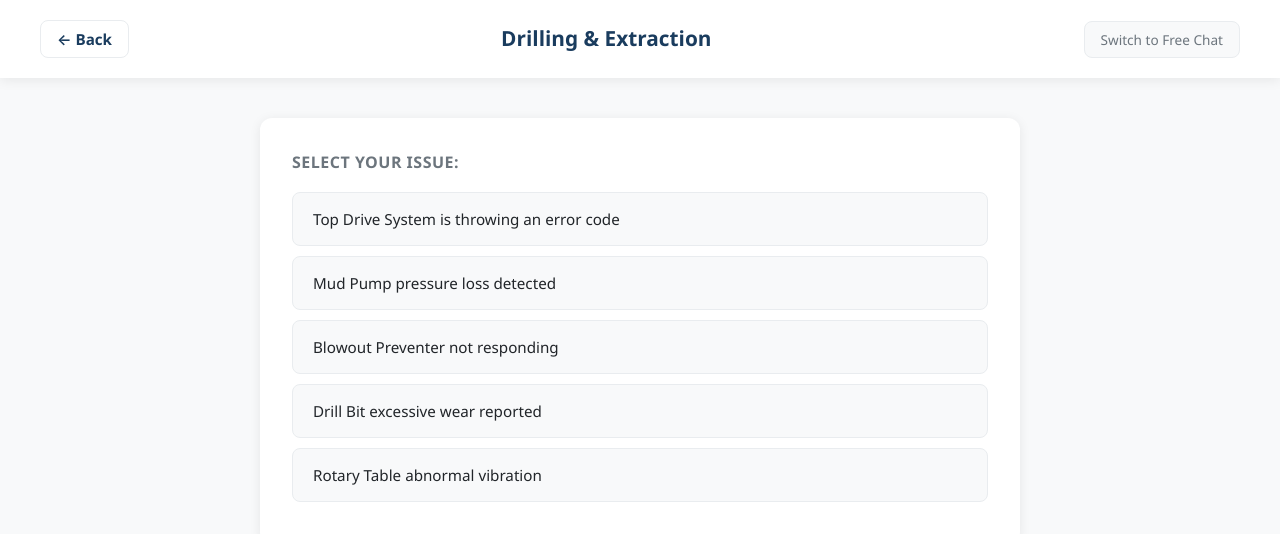
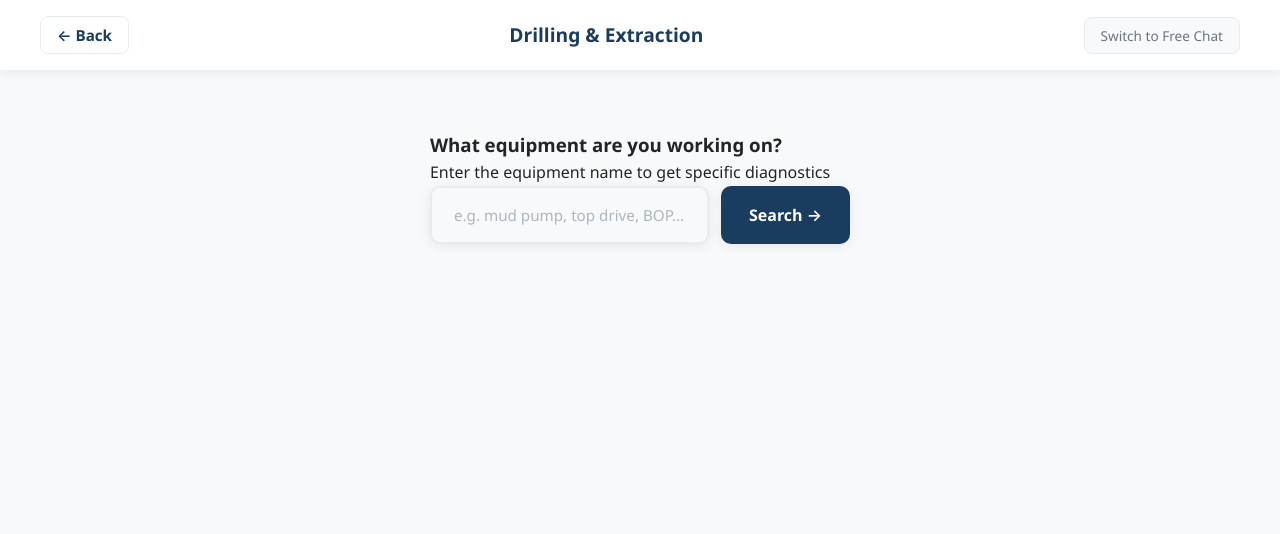
Before and after one commit to syedahmed-dot-bot/FIPA, a React app in the folder frontend/: page / in a window 1280 px wide. Both pictures are taken after a click on the element 464 px from the left and 450 px from the top of the page. Shown: the top 534 px of the page. Built offline with nearby package versions, Linux system fonts and the light colour scheme; the HTML template or start-up script is replaced by a standard one.

Commit message:
Frontend changes

```diff
--- a/frontend/src/components/GuidedWorkflow/GuidedWorkflow.css
+++ b/frontend/src/components/GuidedWorkflow/GuidedWorkflow.css
@@ -1,26 +1,76 @@
-.guided-workflow {
-  min-height: 100vh;
+.keyword-input-row {
   display: flex;
-  flex-direction: column;
-  background-color: var(--off-white);
+  gap: 12px;
+  max-width: 600px;
+  margin: 0 auto;
+  width: 100%;
 }
 
+.keyword-input {
+  flex: 1;
+  padding: 16px 22px;
+  border-radius: 10px;
+  border: 2px solid var(--light-gray);
+  font-size: 1rem;
+  font-family: inherit;
+  color: var(--dark);
+  background: var(--off-white);
+  transition: var(--transition);
+  box-shadow: var(--shadow);
+}
+
+.keyword-input:focus {
+  outline: none;
+  border-color: var(--primary-light);
+  background: var(--white);
+  box-shadow: var(--shadow-hover);
+}
+
+.keyword-input::placeholder {
+  color: #adb5bd;
+  font-size: 0.95rem;
+}
+
+.keyword-submit-btn {
+  padding: 16px 28px;
+  background: var(--primary);
+  color: var(--white);
+  border-radius: 10px;
+  font-size: 1rem;
+  font-weight: 600;
+  transition: var(--transition);
+  box-shadow: var(--shadow);
+  white-space: nowrap;
+}
+
+.keyword-submit-btn:hover {
+  background: var(--primary-light);
+  box-shadow: var(--shadow-hover);
+}
+
+.keyword-submit-btn:disabled {
+  opacity: 0.6;
+  cursor: not-allowed;
+}
 .workflow-header {
   display: flex;
   align-items: center;
   justify-content: space-between;
-  padding: 20px 40px;
+  padding: 16px 40px;
   background: var(--white);
   box-shadow: var(--shadow);
   position: sticky;
   top: 0;
   z-index: 10;
+  width: 100%;
 }
 
 .workflow-header h2 {
-  font-size: 1.3rem;
+  font-size: 1.2rem;
   font-weight: 700;
   color: var(--primary);
+  text-align: center;
+  flex: 1;
 }
 
 .back-btn {
@@ -32,6 +82,7 @@
   border-radius: 8px;
   border: 1px solid var(--light-gray);
   transition: var(--transition);
+  white-space: nowrap;
 }
 
 .back-btn:hover {
@@ -46,6 +97,7 @@
   border-radius: 8px;
   border: 1px solid var(--light-gray);
   transition: var(--transition);
+  white-space: nowrap;
 }
 
 .chatbot-btn:hover {
@@ -57,123 +109,18 @@
   display: flex;
   flex-direction: column;
   align-items: center;
-  padding: 40px 20px;
+  padding: 60px 20px;
   gap: 24px;
   max-width: 800px;
   margin: 0 auto;
   width: 100%;
+  min-height: calc(100vh - 60px);
 }
 
-.prompt-list {
-  background: var(--white);
-  border-radius: var(--radius);
-  padding: 32px;
+.guided-workflow {
+  min-height: 100vh;
+  display: flex;
+  flex-direction: column;
+  background-color: var(--off-white);
   width: 100%;
-  box-shadow: var(--shadow);
 }
-
-.prompt-list h3 {
-  font-size: 1rem;
-  font-weight: 600;
-  color: var(--mid-gray);
-  margin-bottom: 16px;
-  text-transform: uppercase;
-  letter-spacing: 0.5px;
-}
-
-.prompt-btn {
-  display: block;
-  width: 100%;
-  text-align: left;
-  padding: 16px 20px;
-  margin-bottom: 10px;
-  background: var(--off-white);
-  border-radius: 8px;
-  border: 1px solid var(--light-gray);
-  font-size: 0.95rem;
-  color: var(--dark);
-  transition: var(--transition);
-}
-
-.prompt-btn:hover {
-  background: var(--light-gray);
-  border-color: var(--primary-light);
-  color: var(--primary);
-}
-
-.prompt-btn.active {
-  background: var(--primary);
-  color: var(--white);
-  border-color: var(--primary);
-}
-
-.loading {
-  color: var(--mid-gray);
-  font-size: 0.95rem;
-  padding: 20px;
-  text-align: center;
-}
-
-.confidence-score {
-  width: 100%;
-  padding: 12px 20px;
-  border-radius: 8px;
-  font-size: 0.9rem;
-  font-weight: 600;
-  display: flex;
-  align-items: center;
-  gap: 16px;
-}
-
-.confidence-score.high {
-  background: #d4edda;
-  color: var(--success);
-}
-
-.confidence-score.medium {
-  background: #fff3cd;
-  color: #856404;
-}
-
-.confidence-score.low {
-  background: #f8d7da;
-  color: var(--danger);
-}
-
-.confidence-warning {
-  font-weight: 400;
-  font-size: 0.85rem;
-}
-
-.response-display {
-  background: var(--white);
-  border-radius: var(--radius);
-  padding: 32px;
-  width: 100%;
-  box-shadow: var(--shadow);
-}
-
-.response-display h3 {
-  font-size: 1rem;
-  font-weight: 600;
-  color: var(--mid-gray);
-  margin-bottom: 16px;
-  text-transform: uppercase;
-  letter-spacing: 0.5px;
-}
-
-.response-content p {
-  font-size: 0.95rem;
-  color: var(--dark);
-  margin-bottom: 8px;
-  line-height: 1.7;
-}
-
-@media (max-width: 768px) {
-  .workflow-header {
-    padding: 16px 20px;
-  }
-  .workflow-body {
-    padding: 20px 16px;
-  }
-}
--- a/frontend/src/components/GuidedWorkflow/GuidedWorkflow.jsx
+++ b/frontend/src/components/GuidedWorkflow/GuidedWorkflow.jsx
@@ -5,10 +5,37 @@ import ConfidenceScore from "./ConfidenceScore.jsx";
 import "./GuidedWorkflow.css";
 
 function GuidedWorkflow({ selectedDomain, setCurrentPage }) {
+  const [keyword, setKeyword] = useState("");
+  const [keywordSubmitted, setKeywordSubmitted] = useState(false);
+  const [prompts, setPrompts] = useState([]);
   const [selectedPrompt, setSelectedPrompt] = useState(null);
   const [response, setResponse] = useState(null);
   const [confidence, setConfidence] = useState(null);
   const [loading, setLoading] = useState(false);
+  const [loadingPrompts, setLoadingPrompts] = useState(false);
+
+  const handleKeywordSubmit = async () => {
+    if (!keyword.trim()) return;
+    setLoadingPrompts(true);
+
+    try {
+      const res = await fetch("http://localhost:8000/generate-prompts", {
+        method: "POST",
+        headers: { "Content-Type": "application/json" },
+        body: JSON.stringify({
+          domain: selectedDomain,
+          keyword: keyword
+        })
+      });
+      const data = await res.json();
+      setPrompts(data.prompts);
+      setKeywordSubmitted(true);
+    } catch (error) {
+      setPrompts([]);
+    } finally {
+      setLoadingPrompts(false);
+    }
+  };
 
   const handlePromptSelect = async (prompt) => {
     setSelectedPrompt(prompt);
@@ -22,6 +49,7 @@ function GuidedWorkflow({ selectedDomain, setCurrentPage }) {
         headers: { "Content-Type": "application/json" },
         body: JSON.stringify({
           domain: selectedDomain,
+          keyword: keyword,
           prompt: prompt
         })
       });
@@ -47,9 +75,50 @@ function GuidedWorkflow({ selectedDomain, setCurrentPage }) {
           Switch to Free Chat
         </button>
       </div>
+
       <div className="workflow-body">
+        {!keywordSubmitted ? (
+          <div className="keyword-input-container">
+            <h3>What equipment are you working on?</h3>
+            <p>Enter the equipment name to get specific diagnostics</p>
+            <div className="keyword-input-row">
+              <input
+                type="text"
+                value={keyword}
+                onChange={(e) => setKeyword(e.target.value)}
+                onKeyDown={(e) => e.key === "Enter" && handleKeywordSubmit()}
+                placeholder={selectedDomain === "drilling" ? "e.g. mud pump, top drive, BOP..." : "e.g. heat exchanger, control valve..."}
+                className="keyword-input"
+              />
+              <button
+                className="keyword-submit-btn"
+                onClick={handleKeywordSubmit}
+                disabled={loadingPrompts}
+              >
+                {loadingPrompts ? "Loading..." : "Search →"}
+              </button>
+            </div>
+          </div>
+        ) : (
+          <>
+            <div className="keyword-tag">
+              Equipment: <strong>{keyword}</strong>
+              <button
+                className="keyword-reset"
+                onClick={() => {
+                  setKeywordSubmitted(false);
+                  setKeyword("");
+                  setPrompts([]);
+                  setSelectedPrompt(null);
+                  setResponse(null);
+                  setConfidence(null);
+                }}
+              >
+                ✕ Change
+              </button>
+            </div>
             <PromptList
-          domain={selectedDomain}
+              prompts={prompts}
               onPromptSelect={handlePromptSelect}
               selectedPrompt={selectedPrompt}
             />
@@ -60,6 +129,8 @@ function GuidedWorkflow({ selectedDomain, setCurrentPage }) {
                 <ResponseDisplay response={response} />
               </>
             )}
+          </>
+        )}
       </div>
     </div>
   );
--- a/frontend/src/components/GuidedWorkflow/PromptList.jsx
+++ b/frontend/src/components/GuidedWorkflow/PromptList.jsx
@@ -1,22 +1,4 @@
-const DRILLING_PROMPTS = [
-  "Top Drive System is throwing an error code",
-  "Mud Pump pressure loss detected",
-  "Blowout Preventer not responding",
-  "Drill Bit excessive wear reported",
-  "Rotary Table abnormal vibration"
-];
-
-const REFINERY_PROMPTS = [
-  "Heat Exchanger temperature deviation detected",
-  "Distillation Column pressure drop abnormal",
-  "Centrifugal Pump cavitation reported",
-  "Pressure Vessel safety valve triggered",
-  "Control Valve not responding to commands"
-];
-
-function PromptList({ domain, onPromptSelect, selectedPrompt }) {
-  const prompts = domain === "drilling" ? DRILLING_PROMPTS : REFINERY_PROMPTS;
-
+function PromptList({ prompts, onPromptSelect, selectedPrompt }) {
   return (
     <div className="prompt-list">
       <h3>Select your issue:</h3>
```
Lines whose indentation alone changed are shown as unchanged.
